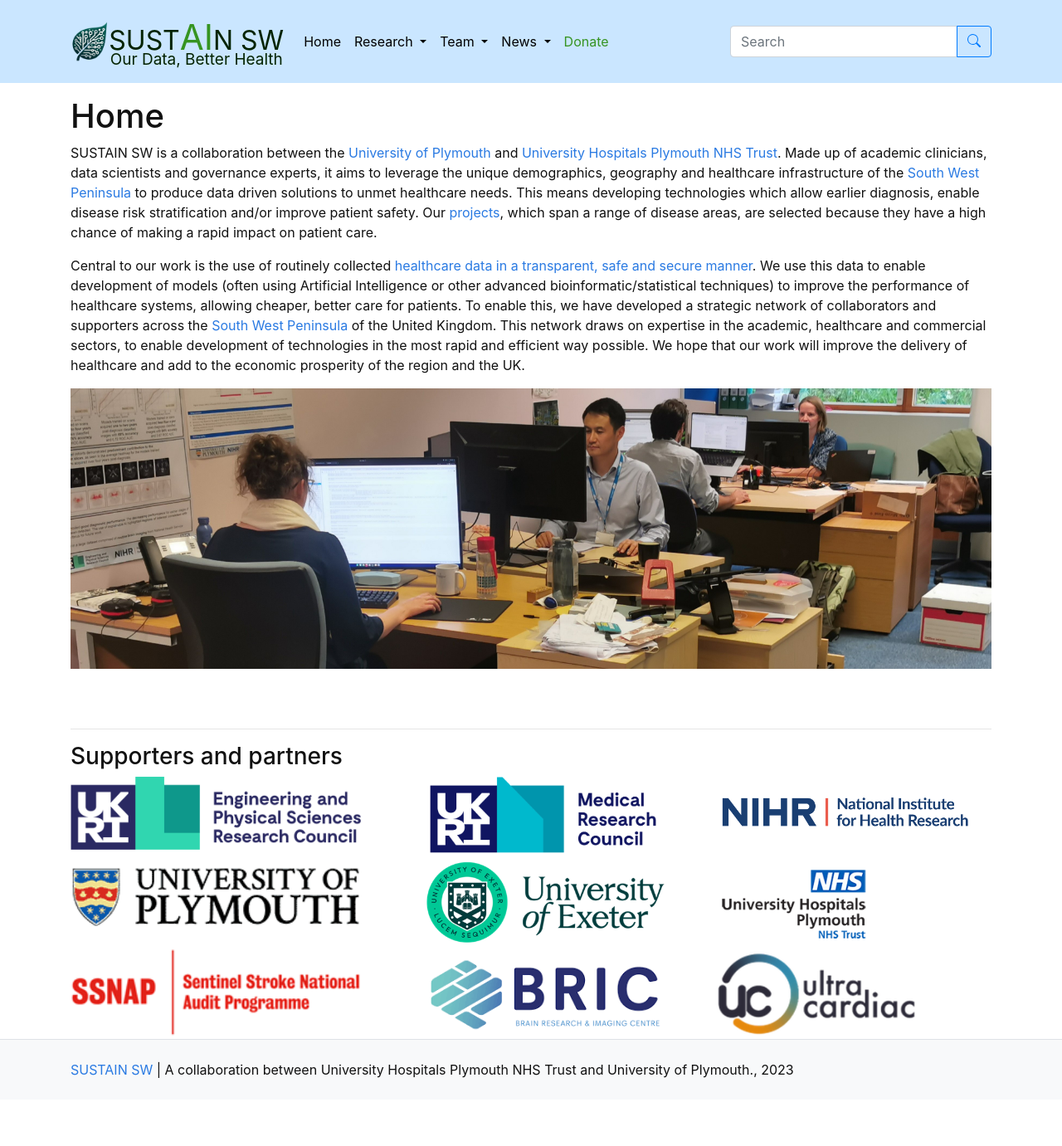
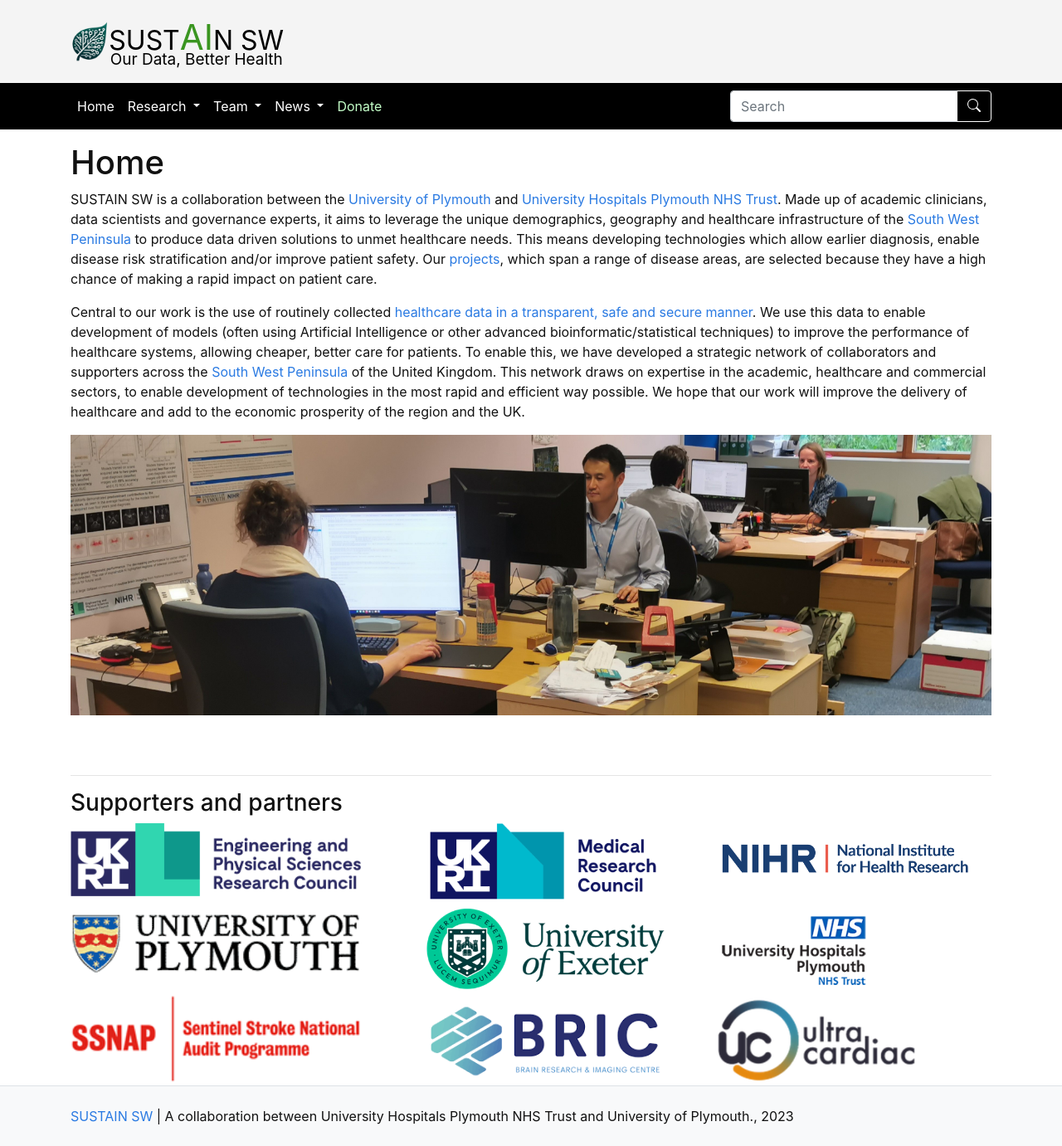
Before and after one commit to sustainsw/sustainsw.github.io, a Jekyll site: the page built from pages/index.md, in a window 1280 px wide. Shown: the whole page at 83% size. Built offline with Jekyll 4.4.1, drawn with Linux system fonts in a browser that asks for light colours; before the commit the page ends 1325 px from its top, so only the background shows below that.

Commit message:
new style

```diff
--- a/_data/theme-colors.csv
+++ b/_data/theme-colors.csv
@@ -6,4 +6,4 @@
 warning,
 danger,
 light,
-dark, #cae6ff
+dark, #000000
--- a/_includes/template/header.html
+++ b/_includes/template/header.html
@@ -1,11 +1,8 @@
-<div class="bg-dark navbar-text-color text-center">
+<div class="navbar-text-color text-center">
 
 
-
-
-    <nav class="navbar navbar-expand-lg navbar-dark bg-dark navbar-text-color">
+    <nav class="navbar navbar-expand-lg navbar-dark navbar-text-color" , style="background-color: #F4F4F4;">
         <div class="container ">
-
             <a class="navbar-brand d-flex flex-column flex-md-row align-items-center" href="{{ '/' | relative_url }}"
                 style="display: flex; flex-direction: row; ">
                 <img src="{{ '/assets/img/logo.png' | relative_url }}" height="60" class="d-inline-block align-top"
@@ -20,6 +17,13 @@
                     </div>
                 </div>
             </a>
+
+        </div>
+    </nav>
+
+    <nav class="navbar navbar-expand-lg navbar-dark bg-dark navbar-text-color">
+        <div class="container ">
+
 
 
             <button class="navbar-toggler" type="button" data-toggle="collapse" data-target="#navbarContent"
@@ -46,7 +50,7 @@
                     <li class="nav-item dropdown">
                         <a class="nav-link dropdown-toggle" href="#" id="navbarDropdown" role="button"
                             data-toggle="dropdown" aria-haspopup="true" aria-expanded="false"
-                            style="color: rgb(0, 0, 0);">
+                            style="color: rgb(255, 255, 255);">
                             {{ parent | escape }}
                         </a>
                         <div class="dropdown-menu bg-dark my-color" aria-labelledby="navbarDropdown">
@@ -79,7 +83,8 @@
                         <input id="site-search" class="form-control" type="search" placeholder="Search"
                             aria-label="Search">
                         <div class="input-group-append">
-                            <button class="btn btn-outline-primary" type="submit">{% include icon.html icon="search"
+                            <button class="btn btn-outline-primary search-bar" type="submit">{% include icon.html
+                                icon="search"
                                 label="Submit Search" %}</button>
                         </div>
                     </div>
--- a/_sass/_custom.scss
+++ b/_sass/_custom.scss
@@ -59,12 +59,12 @@
 }
 
 .logo-text-color {
-    color: #032300;
+    color: #000000;
     /* replace with your color */
 }
 
 .my-color {
-    color: #000000;
+    color: #ffffff;
     /* replace with your color */
 }
 
@@ -72,3 +72,12 @@
     height: 350px;
     width: 500px;
 }
+
+.search-bar {
+    border: 1px solid white;
+    /* Set the border to white */
+    /* Add other styles as needed */
+    color: white;
+    border-color: white;
+    /* Example border color */
+}
```
Also changed, not shown: _includes/icon.html (+6 -2 lines), pages/donate.md (+1 -1 lines), pages/index.md (+1 -1 lines), _sass/_theme-colors.scss (line endings or trailing spaces), 1 other file.
